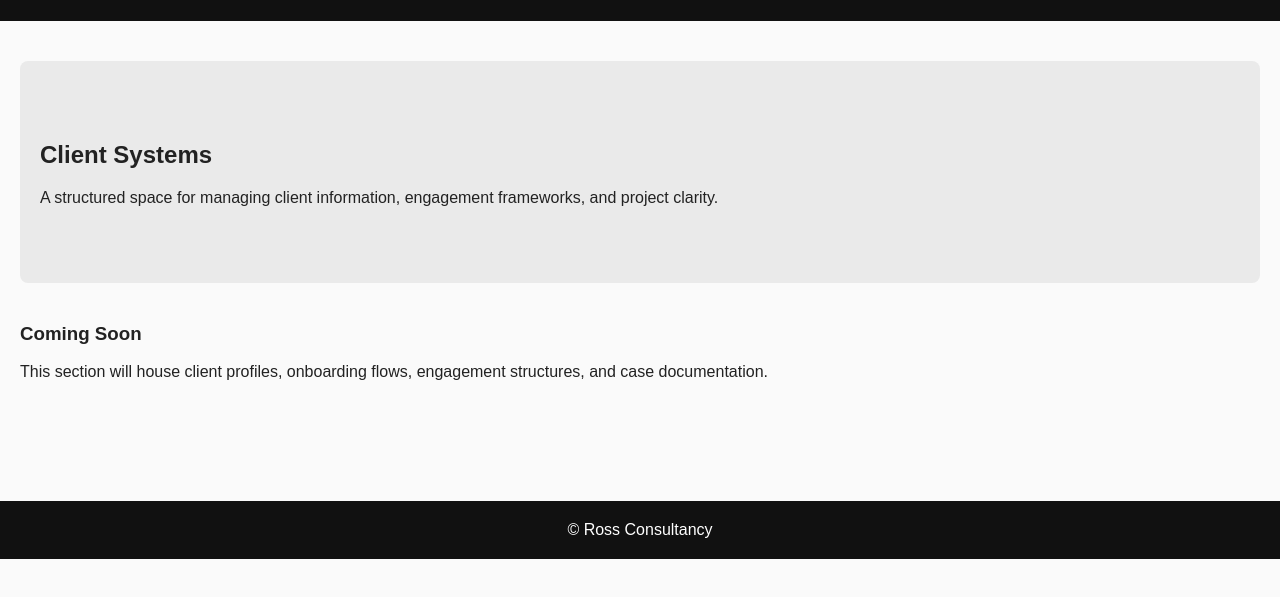
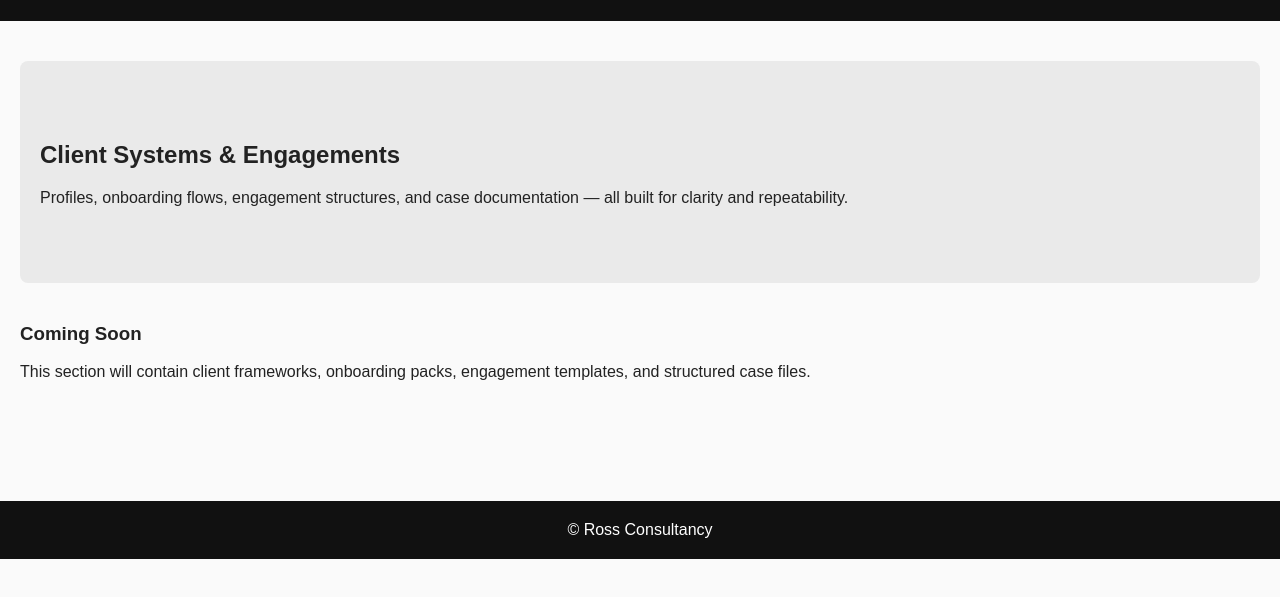
Before and after one commit to ColinDownie/ross-core, a plain HTML site: page backoffice/clients/index.html in a window 1280 px wide. Shown: the part 99-696 px from the top of the page. Drawn offline with Linux system fonts and the light colour scheme.

Commit message:
Update index.html

```diff
--- a/backoffice/clients/index.html
+++ b/backoffice/clients/index.html
@@ -20,13 +20,13 @@
 <main>
 
     <section class="hero">
-        <h2>Client Systems</h2>
-        <p>A structured space for managing client information, engagement frameworks, and project clarity.</p>
+        <h2>Client Systems & Engagements</h2>
+        <p>Profiles, onboarding flows, engagement structures, and case documentation — all built for clarity and repeatability.</p>
     </section>
 
     <section class="intro">
         <h3>Coming Soon</h3>
-        <p>This section will house client profiles, onboarding flows, engagement structures, and case documentation.</p>
+        <p>This section will contain client frameworks, onboarding packs, engagement templates, and structured case files.</p>
     </section>
 
 </main>
```
